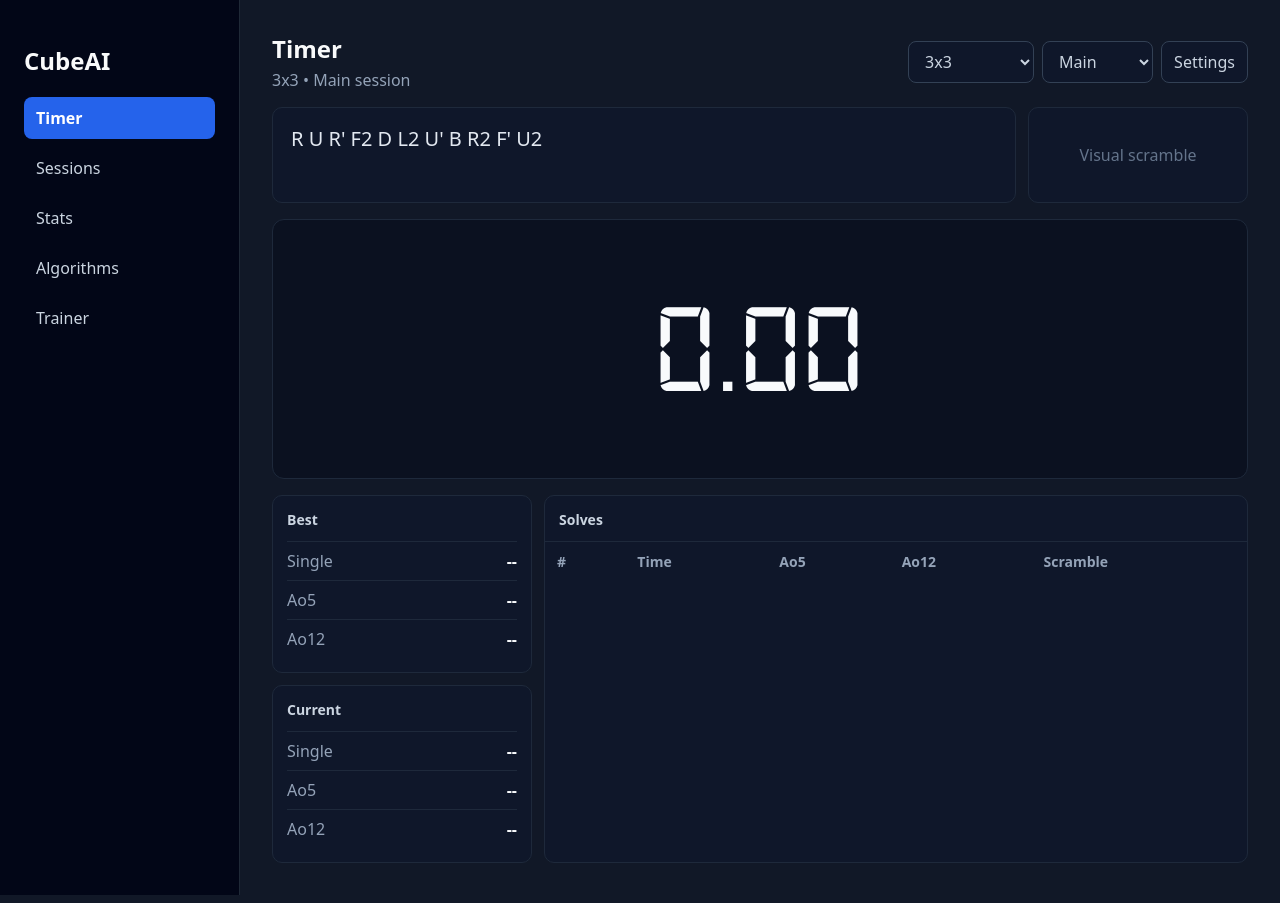
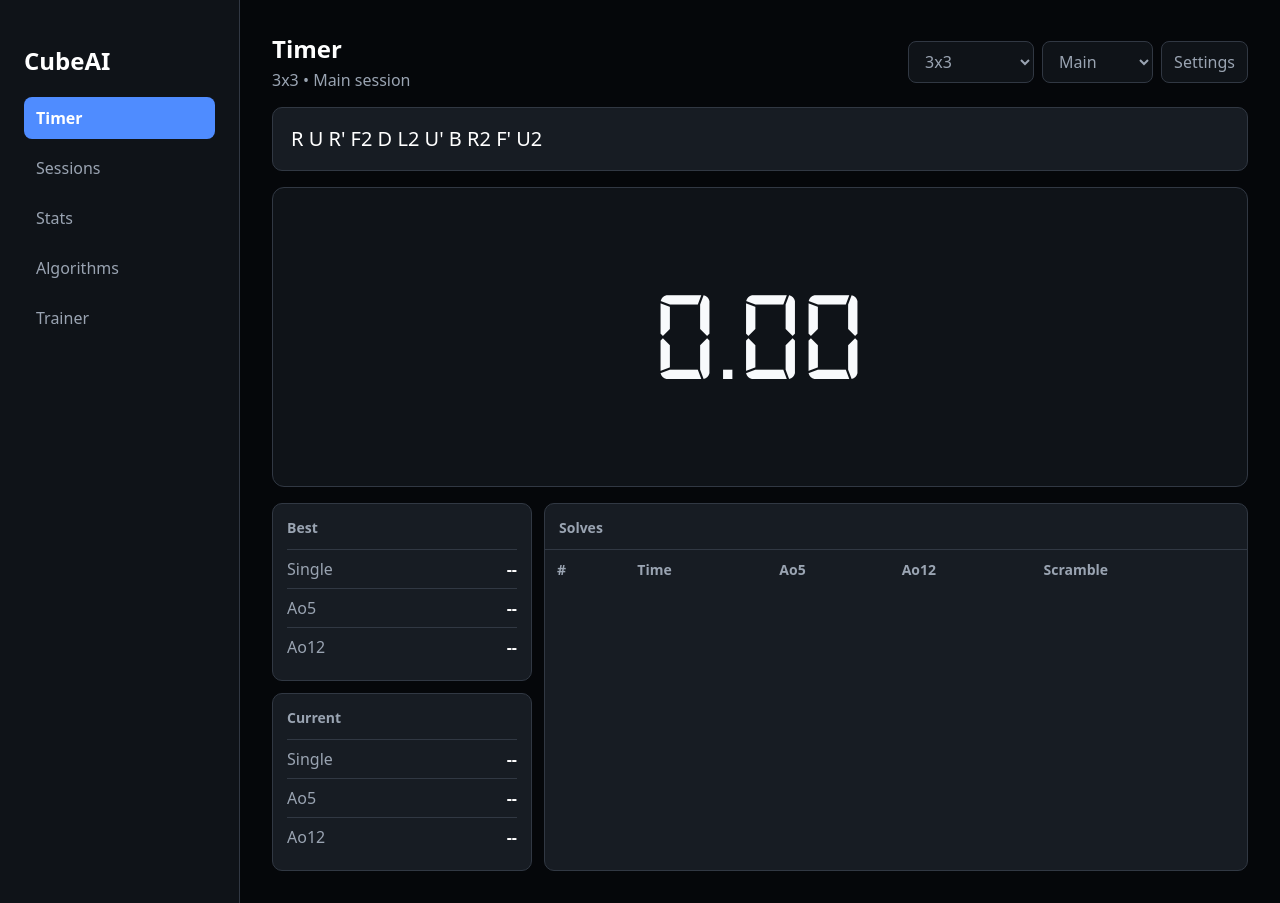
Before and after one commit to SirBobV/CubeAI, a React (Vite) app in the folder frontend/: page /timer in a window 1280 px wide. Built offline with nearby package versions, Linux system fonts and the light colour scheme.

Commit message:
fixed the styling: Mike said it looked AI generated

```diff
--- a/frontend/src/pages/TimerPage.jsx
+++ b/frontend/src/pages/TimerPage.jsx
@@ -65,8 +65,6 @@ function ScrambleArea({ currentScramble }) {
 			<div className="scramble-text-panel">
 				<p className="scramble-text">{currentScramble}</p>
 			</div>
-
-			<div className="scramble-visual">Visual scramble</div>
 		</section>
 	);
 }
--- a/frontend/src/styles.css
+++ b/frontend/src/styles.css
@@ -2,6 +2,25 @@
 	font-family: "Digital7";
 	src: url("./assets/digital-7-font/Digital7-rg1mL.ttf") format("truetype");
 }
+
+:root {
+	/* containers */
+	--bg: #05070a;
+	--l1: #0f1318;
+	--l2: #171c23;
+	--l3: #222831;
+
+	/* accent / selected item */
+	--at: #4f8cff;
+
+	/* borders */
+	--br: #313843;
+
+	/* text */
+	--pt: #ffffff;
+	--st: #9aa4b2;
+}
+
 /*main page*/
 * {
 	box-sizing: border-box;
@@ -10,8 +29,8 @@
 body {
 	margin: 0;
 	font-family: system-ui, sans-serif;
-	background: #111827;
-	color: #f9fafb;
+	background: var(--bg);
+	color: var(--pt);
 }
 
 .app-shell {
@@ -23,8 +42,8 @@ body {
 .sidebar {
 	width: 240px;
 	padding: 24px;
-	background: #020617;
-	border-right: 1px solid #1f2937;
+	background: var(--l1);
+	border-right: 1px solid var(--br);
 }
 
 .main-panel {
@@ -44,7 +63,7 @@ body {
 	border: 0;
 	border-radius: 8px;
 	background: transparent;
-	color: #cbd5e1;
+	color: var(--st);
 	text-align: left;
 	cursor: pointer;
 	display: block;
@@ -52,29 +71,23 @@ body {
 }
 
 .nav-btn:hover {
-	background: #162033;
-	color: #ffffff;
+	background: var(--l2);
+	color: var(--pt);
 }
 
 .nav-btn.active {
-	background: #2563eb;
-	color: #ffffff;
+	background: var(--at);
+	color: var(--pt);
 	font-weight: 600;
 }
 
 /*TIMER STUFF*/
-.timer-card {
-	min-height: 360px;
-	background: #0f172a;
-	border: 1px solid #1e293b;
-	border-radius: 12px;
-}
 .timer-stage {
-	min-height: 260px;
+	min-height: 300px;
 	display: grid;
 	place-items: center;
-	background: #0b1120;
-	border: 1px solid #1e293b;
+	background: var(--l1);
+	border: 1px solid var(--br);
 	border-radius: 12px;
 }
 
@@ -89,6 +102,7 @@ body {
 
 .timer-page {
 	display: flex;
+	background-color: var(--bg);
 	flex-direction: column;
 	gap: 16px;
 }
@@ -105,7 +119,7 @@ body {
 
 .timer-toolbar p {
 	margin: 4px 0 0;
-	color: #94a3b8;
+	color: var(--st);
 }
 
 .timer-actions {
@@ -115,77 +129,70 @@ body {
 
 .timer-actions button {
 	padding: 8px 12px;
-	border: 1px solid #334155;
+	border: 1px solid var(--br);
 	border-radius: 8px;
-	background: #0f172a;
-	color: #cbd5e1;
+	background: var(--l1);
+	color: var(--st);
 	font: inherit;
 	cursor: pointer;
 }
 
 .timer-actions button:hover {
-	background: #1e293b;
-	border-color: #475569;
-	color: #ffffff;
+	background: var(--l1);
+	border-color: var(--br);
+	color: var(--pt);
 }
 
 .timer-actions button:focus-visible {
-	outline: 2px solid #2563eb;
+	outline: 2px solid var(--at);
 	outline-offset: 2px;
 }
 
 .timer-select {
 	padding: 8px 12px;
-	border: 1px solid #334155;
+	border: 1px solid var(--br);
 	border-radius: 8px;
-	background: #0f172a;
-	color: #cbd5e1;
+	background: var(--l1);
+	color: var(--st);
 	font: inherit;
 	cursor: pointer;
 }
 
 .timer-select:hover {
-	background: #1e293b;
-	border-color: #475569;
-	color: #ffffff;
+	background: var(--l1);
+	border-color: var(--br);
+	color: var(--pt);
 }
 
 .timer-select:focus-visible {
-	outline: 2px solid #2563eb;
+	outline: 2px solid var(--l1);
 	outline-offset: 2px;
 }
 
 .scramble-area {
-	display: grid;
-	grid-template-columns: 1fr 220px;
+	display: flex;
 	gap: 12px;
 }
 
 .scramble-text-panel,
-.scramble-visual,
 .stats-panel,
 .solves-table-panel {
-	background: #0f172a;
-	border: 1px solid #1e293b;
+	background: var(--l2);
+	border: 1px solid var(--br);
 	border-radius: 10px;
 }
 
 .scramble-text-panel {
 	padding: 16px 18px;
+	width: 100%;
 }
 
 .scramble-text {
 	margin: 0;
 	font-size: 20px;
 	line-height: 1.5;
-	color: #e2e8f0;
-}
-
-.scramble-visual {
-	min-height: 96px;
-	display: grid;
-	place-items: center;
-	color: #64748b;
+	color: var(--pt);
+	width: 100%;
 }
 
 .timer-workspace {
@@ -209,22 +216,22 @@ body {
 .solves-table-panel h3 {
 	margin: 0 0 12px;
 	font-size: 14px;
-	color: #cbd5e1;
+	color: var(--st);
 }
 
 .stat-row {
 	display: flex;
 	justify-content: space-between;
 	padding: 8px 0;
-	border-top: 1px solid #1e293b;
+	border-top: 1px solid var(--br);
 }
 
 .stat-row span {
-	color: #94a3b8;
+	color: var(--st);
 }
 
 .stat-row strong {
-	color: #f8fafc;
+	color: var(--pt);
 }
 
 .solves-table-panel {
@@ -249,17 +256,17 @@ body {
 .solves-table th,
 .solves-table td {
 	padding: 10px 12px;
-	border-top: 1px solid #1e293b;
+	border-top: 1px solid var(--br);
 	text-align: left;
 }
 
 .solves-table th {
-	color: #94a3b8;
+	color: var(--st);
 	font-weight: 600;
 }
 
 .solves-table td {
-	color: #e2e8f0;
+	color: var(--pt);
 }
 
 .timer-display-danger {
```
Also changed, not shown: 1 other file (tests, documents, lock files or other folders).
